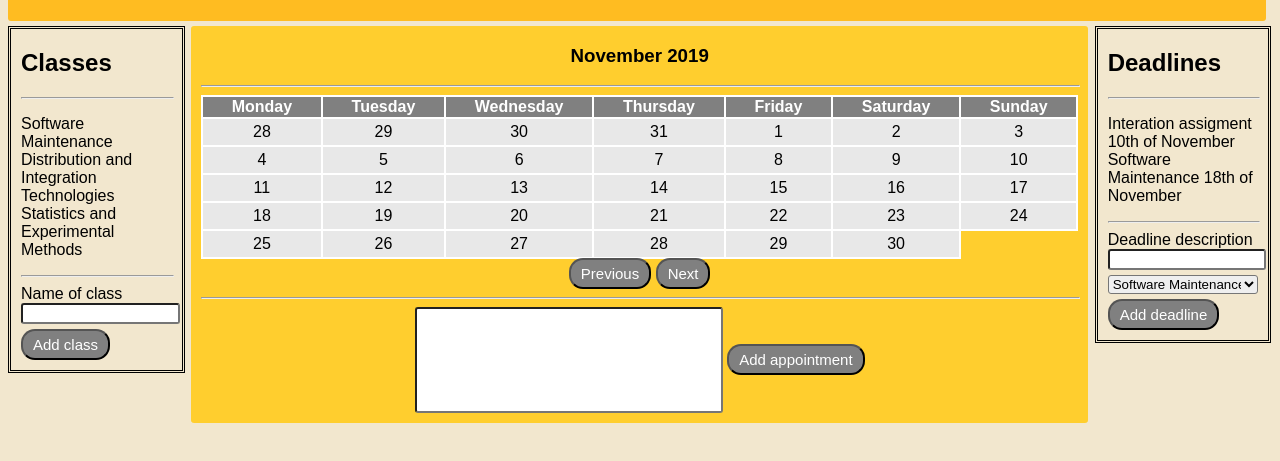
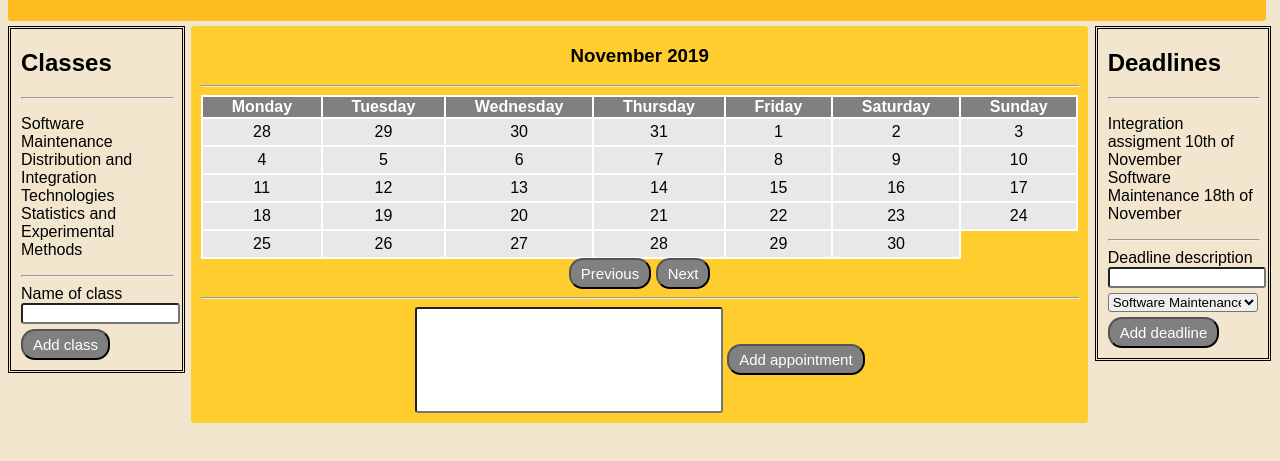
Before and after one commit to RasmusAlbrektsen/RasmusA-Distribution, a plain HTML site: page public/chat-client.html in a window 1280 px wide. Shown: the part 87-548 px from the top of the page. Drawn offline with Linux system fonts and the light colour scheme; no server answers.

```diff
--- a/chat-client.html
+++ b/public/chat-client.html
@@ -94,7 +94,7 @@
             <h2>Deadlines</h2>
             <hr/>
             <ul id="deadlineList">
-                <li>Interation assigment 10th of November</li>
+                <li>Integration assigment 10th of November</li>
                 <li>Software Maintenance 18th of November</li>
             </ul>
             <hr/>
--- a/scripts.js
+++ b/public/scripts.js
@@ -7,6 +7,7 @@
 
 }
 
+// works lol just write it
 console.log(markedDay);
 
 class Deadline {
```
Also changed, not shown: README.md, mockup/mockup.png (renamed from mockup.png), public/calendar.js (renamed from calendar.js), public/mystyle.css (renamed from mystyle.css).
